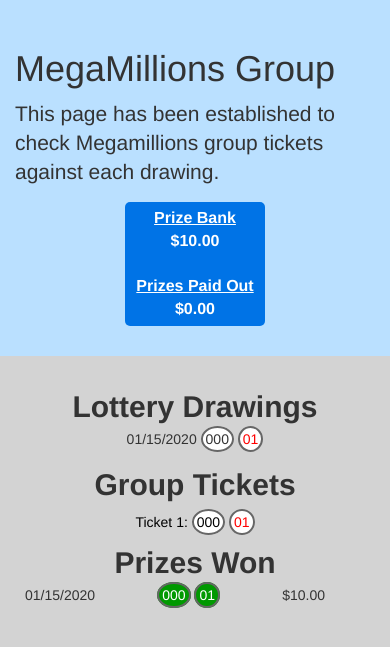
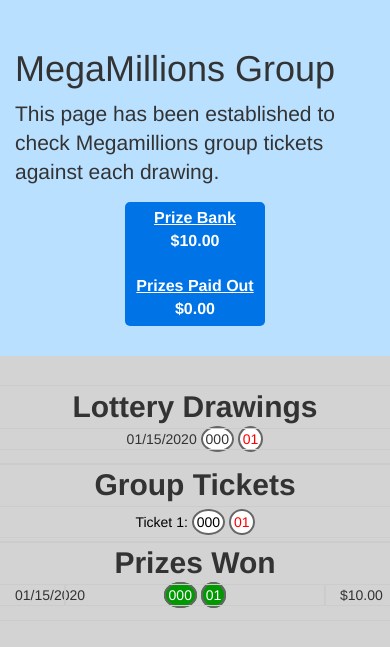
Before and after one commit to dreardon/megamillions-group, a Django app: page / in a window 390 px wide. Shown: the part 51-698 px from the top of the page. Run offline with Django 3.2, Linux system fonts and the light colour scheme; tables that the repository leaves empty hold one stand-in row (values such as "Sample post"); some libraries are stand-ins or nearby versions.

Commit message:
Final mobile change for the night

```diff
--- a/results/static/results/style.css
+++ b/results/static/results/style.css
@@ -1,8 +1,8 @@
-/*
+
 .row > div {
     outline: 1px solid #ccc;
 }
-*/
+
 
 body {
     background: #D3D3D3;
@@ -79,18 +79,13 @@ body {
 }
 
 .prizeDate {
-   float:left;
-   padding-left:10px;
 
 }
 
 .prizeAmount {
-    float:right;
-    padding-right:10px;
 
 }
 
 .prizeData {
-   padding-right: 40px;
    height:35px;
 }
--- a/results/templates/results/index.html
+++ b/results/templates/results/index.html
@@ -109,8 +109,10 @@
         {% if allPrizes %}
             {% for prize in allPrizes %}
                 <div class="row ballRow prizeData">
-                    <div class="col-xs-12">
+                    <div class="col-xs-2">
                         <span class="prizeDate">{{ prize.drawing.drawingDate|date:"SHORT_DATE_FORMAT" }}</span>
+                    </div>
+                    <div class="col-xs-8">
                         <span class="ticketNumbers">
                             {% for number in prize.ticket.numbers_as_list  %}
                                 {% if number in prize.drawing.numbers_as_list %}
@@ -127,6 +129,8 @@
                                 {% endif %}
                             </span>
                         </span>
+                    </div>
+                    <div class="col-xs-2">
                         <span class="prizeAmount">${{ prize.groupPrizeAmount }}.00</span>
                     </div>
                 </div>
```
Lines whose indentation alone changed are shown as unchanged.
